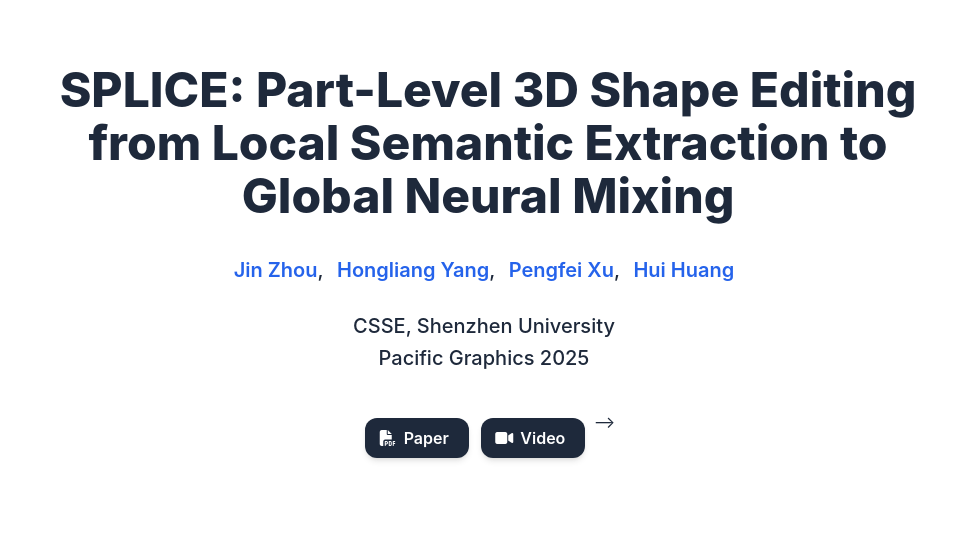
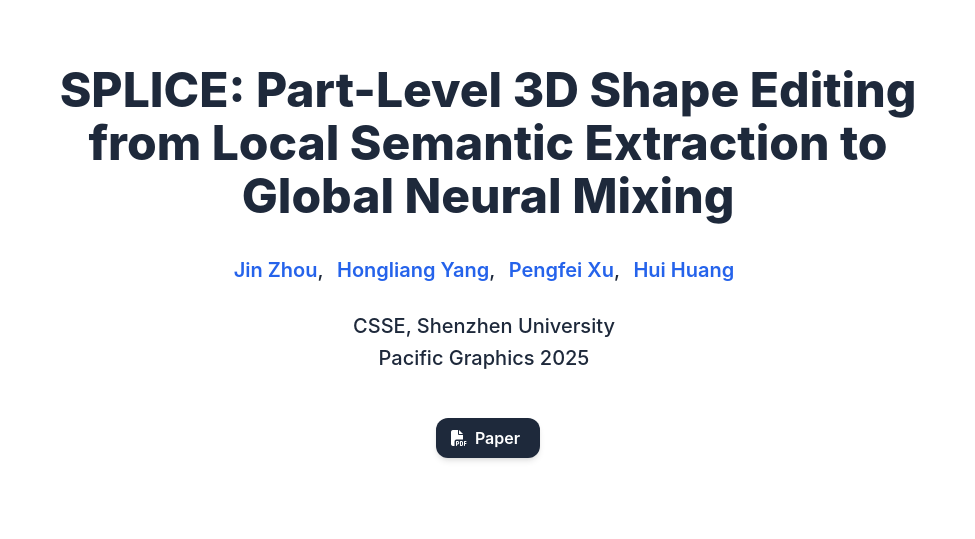
Before and after one commit to doudin404/SPLICE, a plain HTML site: page index.html in a window 1280 px wide. Shown: the top 539 px of the page, without its empty margins (152-1127 px from the left). Drawn offline with nearby package versions, Linux system fonts and the light colour scheme; a script that the page names is missing; some icons are missing; a web font is replaced by a local one.

Commit message:
Update index.html

```diff
--- a/index.html
+++ b/index.html
@@ -76,17 +76,6 @@
                 </a>
               </span>
 
-              <!-- <!-- Video link -->
-              <span class="link-block">
-                <a href="https://www.youtube.com/watch?v=YOUR_VIDEO_ID" target="_blank"
-                class="external-link button is-normal is-rounded is-dark">
-                  <span class="icon">
-                    <i class="fas fa-video"></i>
-                  </span>
-                  <span>Video</span>
-                </a>
-              </span> -->
-
               <!-- GitHub link (if you have code, else delete this block) -->
               <!--
               <span class="link-block">
```
